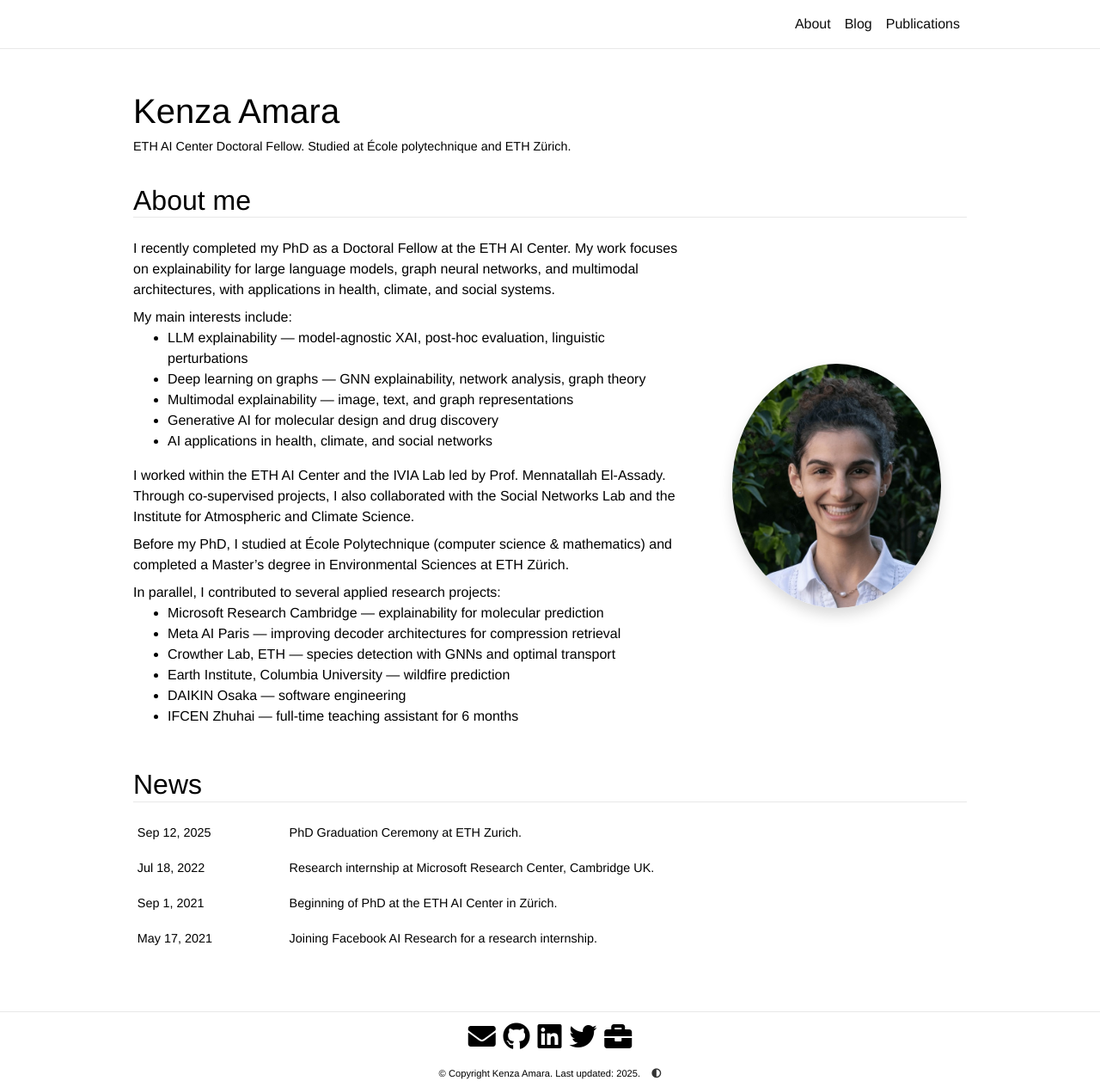
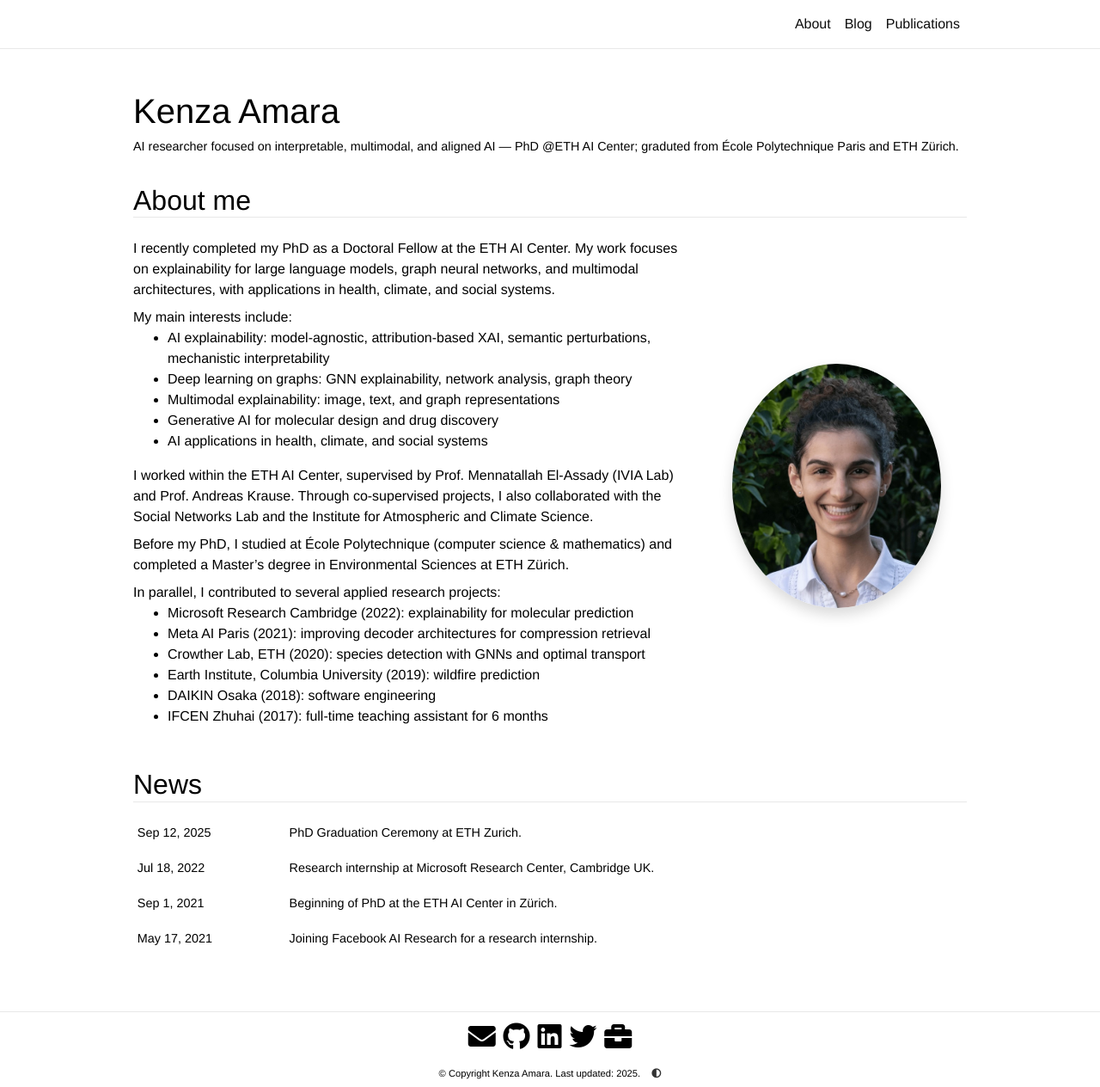
Before and after one commit to k-amara/k-amara.github.io, a Jekyll site: the page built from _pages/home.md, in a window 1280 px wide and 1264 px high. Shown: the whole window at 86% size. Built offline with Jekyll 4.4.1, drawn with Linux system fonts in a browser that asks for light colours; nearby versions of some CDN libraries; a style sheet for code colours, icons or effects is not loaded.

Commit message:
content modifications

```diff
--- a/_pages/home.md
+++ b/_pages/home.md
@@ -2,7 +2,7 @@
 layout: page
 permalink: /
 title: Home
-description: ETH AI Center Doctoral Fellow. Studied at École polytechnique and ETH Zürich.
+description: AI researcher focused on interpretable, multimodal, and aligned AI — PhD @ETH AI Center; graduted from École Polytechnique Paris and ETH Zürich.
 
 profile:
   image: avatar.jpg
@@ -20,24 +20,24 @@ news: true # includes a list of news items
 
   My main interests include:
 
-  - LLM explainability — model-agnostic XAI, post-hoc evaluation, linguistic perturbations
-  - Deep learning on graphs — GNN explainability, network analysis, graph theory
-  - Multimodal explainability — image, text, and graph representations
+  - AI explainability: model-agnostic, attribution-based XAI, semantic perturbations, mechanistic interpretability
+  - Deep learning on graphs: GNN explainability, network analysis, graph theory
+  - Multimodal explainability: image, text, and graph representations
   - Generative AI for molecular design and drug discovery
-  - AI applications in health, climate, and social networks
+  - AI applications in health, climate, and social systems
 
-  I worked within the [ETH AI Center](https://ai.ethz.ch/) and the [IVIA Lab](https://ivia.ethz.ch/) led by Prof. [Mennatallah El-Assady](https://el-assady.com/). Through co-supervised projects, I also collaborated with the [Social Networks Lab](https://sn.ethz.ch/) and the [Institute for Atmospheric and Climate Science](https://iac.ethz.ch/).
+  I worked within the [ETH AI Center](https://ai.ethz.ch/), supervised by Prof. Mennatallah El-Assady ([IVIA Lab](https://ivia.ethz.ch/)) and Prof. [Andreas Krause](https://las.inf.ethz.ch/krausea). Through co-supervised projects, I also collaborated with the [Social Networks Lab](https://sn.ethz.ch/) and the [Institute for Atmospheric and Climate Science](https://iac.ethz.ch/).
 
   Before my PhD, I studied at École Polytechnique (computer science & mathematics) and completed a Master's degree in Environmental Sciences at ETH Zürich.
 
   In parallel, I contributed to several applied research projects:
 
-  - Microsoft Research Cambridge — explainability for molecular prediction
-  - Meta AI Paris — improving decoder architectures for compression retrieval
-  - Crowther Lab, ETH — species detection with GNNs and optimal transport
-  - Earth Institute, Columbia University — wildfire prediction
-  - DAIKIN Osaka — software engineering
-  - IFCEN Zhuhai — full-time teaching assistant for 6 months
+  - Microsoft Research Cambridge (2022): explainability for molecular prediction
+  - Meta AI Paris (2021): improving decoder architectures for compression retrieval
+  - Crowther Lab, ETH (2020): species detection with GNNs and optimal transport
+  - Earth Institute, Columbia University (2019): wildfire prediction
+  - DAIKIN Osaka (2018): software engineering
+  - IFCEN Zhuhai (2017): full-time teaching assistant for 6 months
   </div>
   <div class="col-md-4 m-auto" style="text-align: center">
     <img class="img-responsive rounded-circle profile" src="assets/img/{{page.profile.image}}">
```
Also changed, not shown: _pages/about.md (+4 -5 lines), _pages/publications.md (+1 -1 lines).
